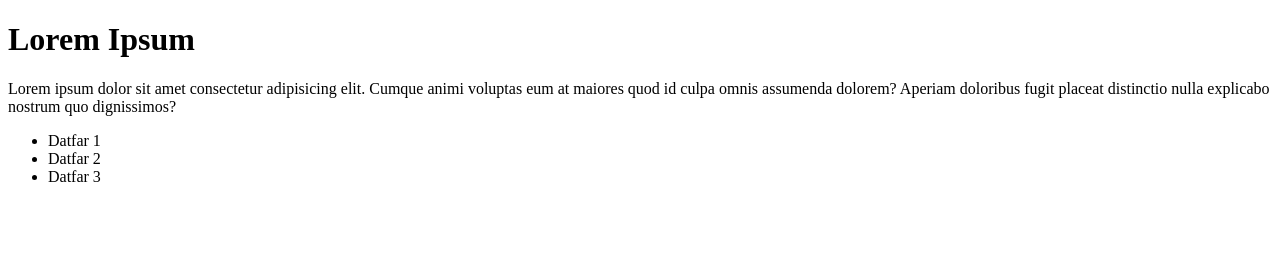
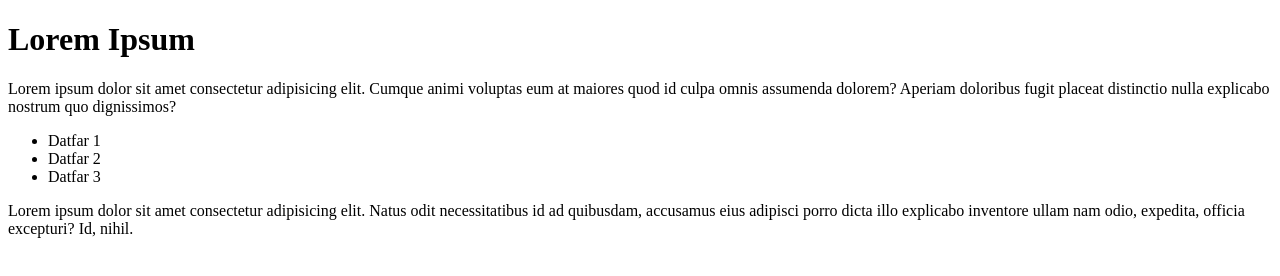
Before and after one commit to DEDEMASTARIOFFICIAL/git-multiple-remote, a plain HTML site: page index.html in a window 1280 px wide. Drawn offline with Linux system fonts and the light colour scheme.

Commit message:
menambahkan paragraf baru setelah list

```diff
--- a/index.html
+++ b/index.html
@@ -19,5 +19,11 @@
       <li>Datfar 2</li>
       <li>Datfar 3</li>
     </ul>
+    <p>
+      Lorem ipsum dolor sit amet consectetur adipisicing elit. Natus odit
+      necessitatibus id ad quibusdam, accusamus eius adipisci porro dicta illo
+      explicabo inventore ullam nam odio, expedita, officia excepturi? Id,
+      nihil.
+    </p>
   </body>
 </html>
```
